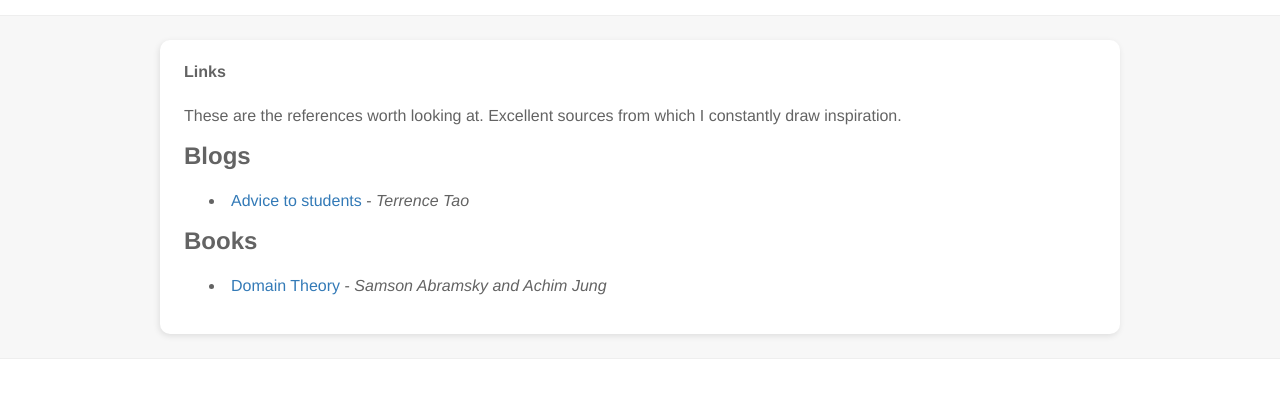
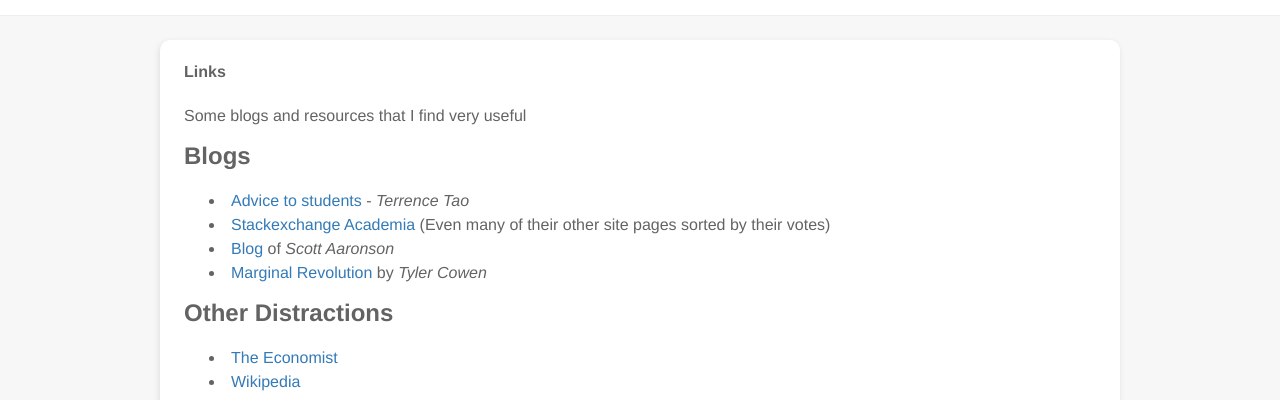
Before and after one commit to charleskm6/charleskm6.github.io, a plain HTML site: page links/index.html in a window 1280 px wide. Shown: the part 74-474 px from the top of the page. Drawn offline with Linux system fonts and the light colour scheme; files whose address does not match are found by name.

Commit message:
clean site

```diff
--- a/links/index.html
+++ b/links/index.html
@@ -40,7 +40,7 @@
         <li><a href="../index.html" title="Home">Home</a></li>
 
 
-          <li><a href="../blog/index.html" title="Blog">Blog</a></li>
+          <!-- <li><a href="../blog/index.html" title="Blog">Blog</a></li> -->
 
           <li><a href="index.html" title="Links">Links</a></li>
 
@@ -60,20 +60,35 @@
   </header>
 
   <div class="post-content">
-    <p>These are the references worth looking at. Excellent sources from which I constantly draw inspiration.</p>
+    <p>Some blogs and resources that I find very useful </p>
 
 
 <h2 id="blogs">Blogs</h2>
 <ul>
   <li><a href="https://terrytao.wordpress.com/career-advice/">Advice to students</a> - <em>Terrence Tao</em></li>
+  <li><a href="https://academia.stackexchange.com/">Stackexchange Academia</a> (Even many of their other site pages sorted by their votes)<em></em></li>
+  <li><a href="https://scottaaronson.blog/">Blog</a>  of <em>Scott Aaronson</em></li>
+
+  <li><a href="https://marginalrevolution.com/">Marginal Revolution</a>  by <em> Tyler Cowen </em></li>
+
+
 </ul>
 
-<h2 id="books">Books</h2>
+<h2 id="blogs">Other Distractions</h2>
 <ul>
-  <li><a href="https://www.cs.bham.ac.uk/~axj/pub/papers/handy1.pdf">Domain Theory</a> - <em>Samson Abramsky
-and Achim Jung</em></li>
+  <li><a href="http://www.economist.com/">The Economist</a> <em></em></li>
+  <li><a href="https://en.wikipedia.org/wiki/Main_Page">Wikipedia</a> <em></em></li>
+
+
 </ul>
 
+<!-- <h2 id="books">Books</h2>
+<ul>
+  <li><a href="https://www.cs.bham.ac.uk/~axj/pub/papers/handy1.pdf">Domain Theory</a> - <em>by Samson Abramsky
+and Achim Jung</em></li>
+<li> The Art of Computer Programming by <em> Donald Knuth</em></li>
+</ul>
+ -->
   </div>
 
 </article>
```
Also changed, not shown: about/index.html (+1 -1 lines), index.html (+10 -4 lines).
